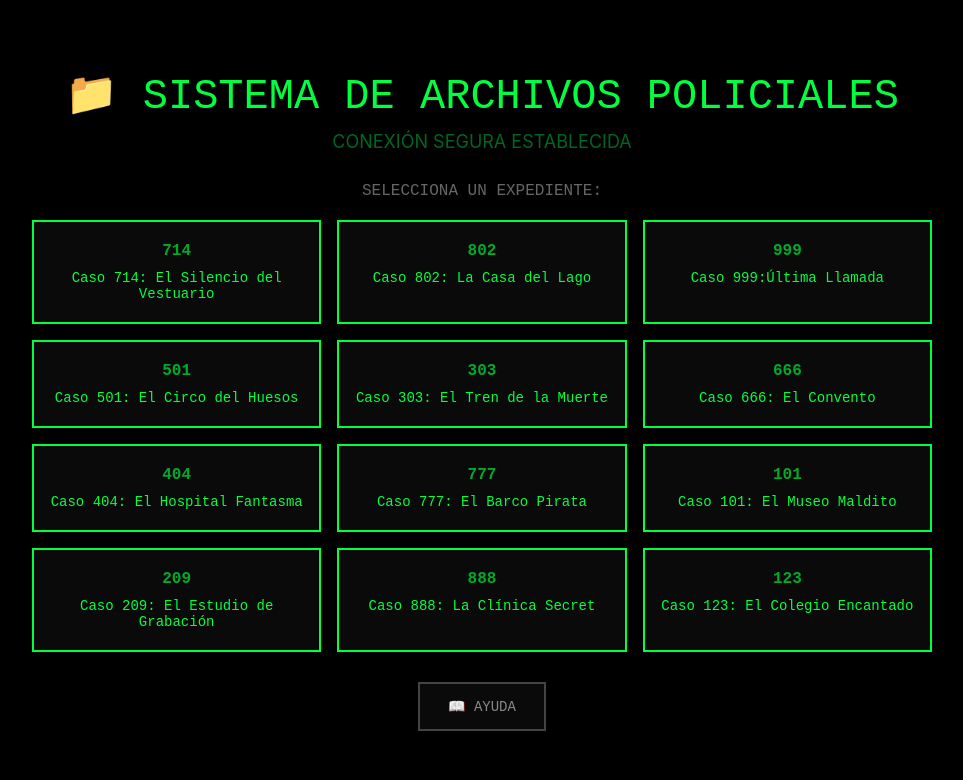
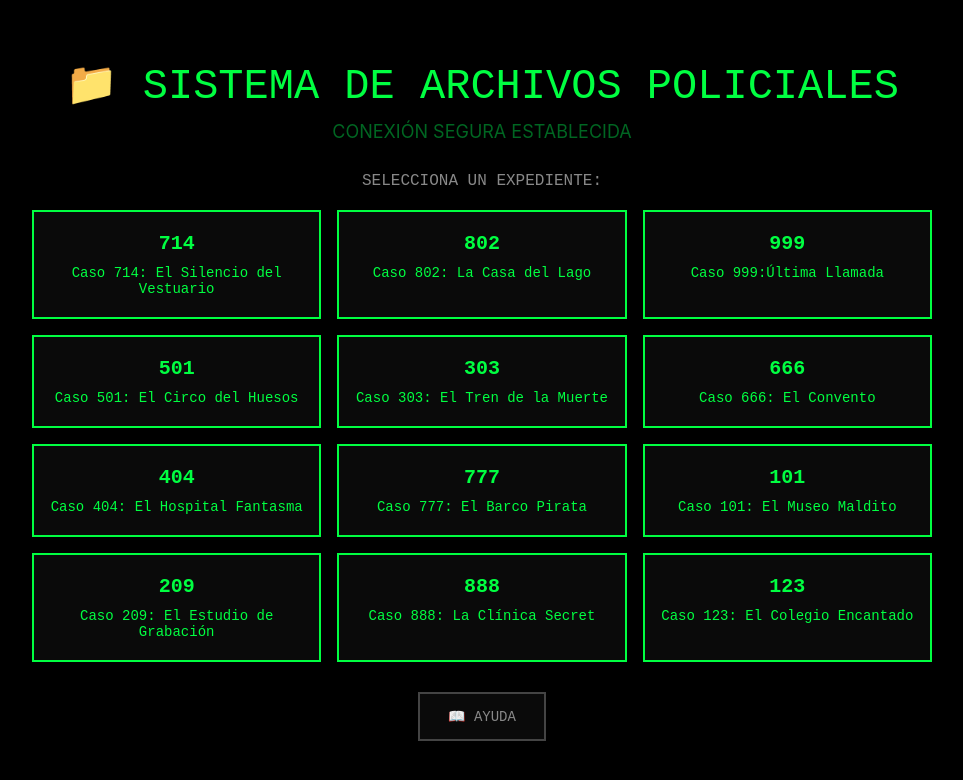
Before and after one commit to sanjuli14/system_policy, an Angular app: page / in a window 1280 px wide. Shown: the top 780 px of the page, without its empty margins (158-1121 px from the left). Built offline with nearby package versions, Linux system fonts and the light colour scheme; no server answers.

Commit message:
desplegaar

```diff
--- a/src/app/components/game/game.component.css
+++ b/src/app/components/game/game.component.css
@@ -42,7 +42,7 @@
 }
 
 .cases-header {
-  color: #666;
+  color: #888;
   font-size: 16px;
   margin-bottom: 20px;
   font-family: 'Courier New', monospace;
@@ -112,38 +112,6 @@
   .cases-list {
     grid-template-columns: 1fr;
   }
-}
-  color: #666;
-  font-size: 13px;
-  margin-bottom: 14px;
-  font-family: 'Courier New', monospace;
-}
-
-.case-btn {
-  display: flex;
-  align-items: center;
-  gap: 18px;
-  padding: 18px 24px;
-  background: #0a0a0a;
-  border: 2px solid #00ff41;
-  color: #00ff41;
-  cursor: pointer;
-  font-family: 'Courier New', monospace;
-  text-align: left;
-}
-
-.case-btn:hover {
-  background: #001100;
-}
-
-.case-id {
-  font-weight: bold;
-  color: #00aa2a;
-  font-size: 16px;
-}
-
-.case-title {
-  font-size: 14px;
 }
 
 .game-layout {
--- a/tsconfig.app.json
+++ b/tsconfig.app.json
@@ -13,6 +13,9 @@
     "server.ts"
   ],
   "include": [
-    "src/**/*.d.ts"
+    "src/**/*.ts"
+  ],
+  "exclude": [
+    "src/**/*.spec.ts"
   ]
 }
```
